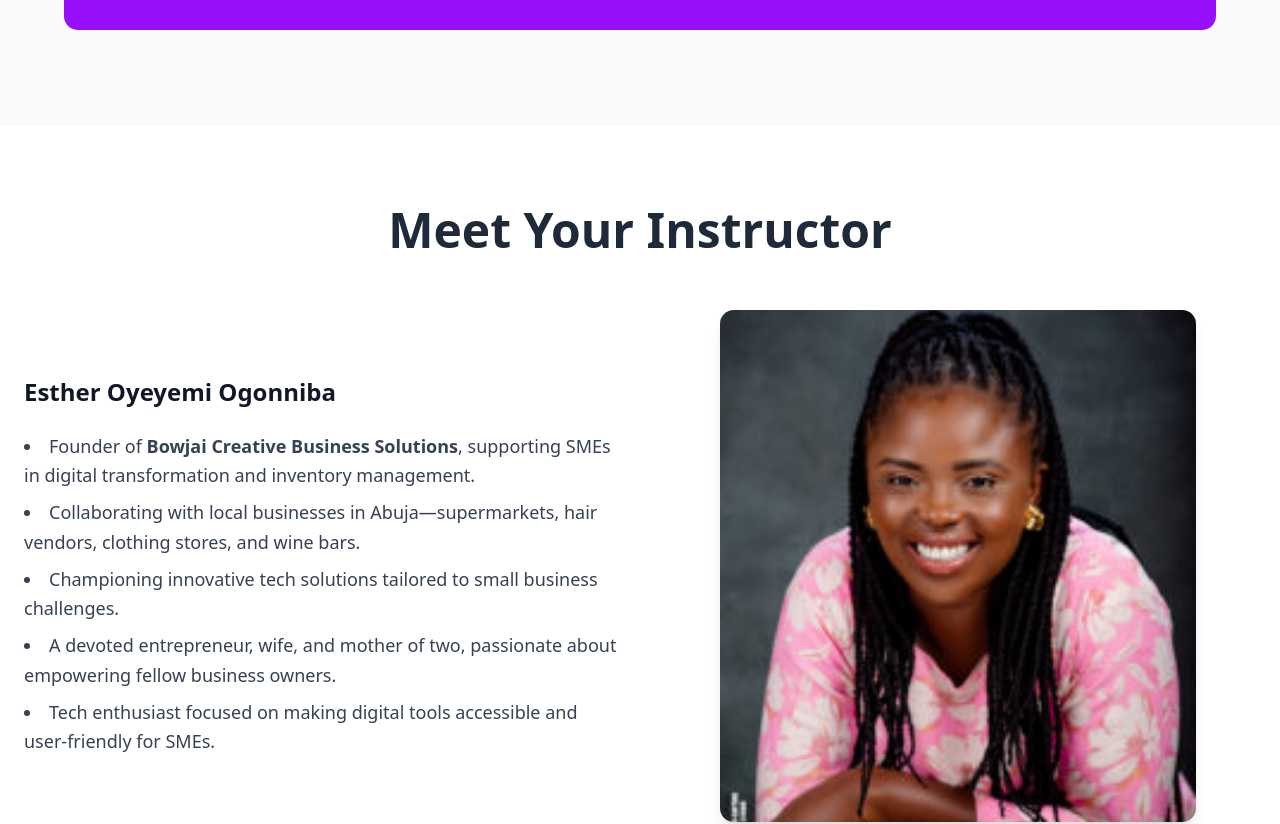
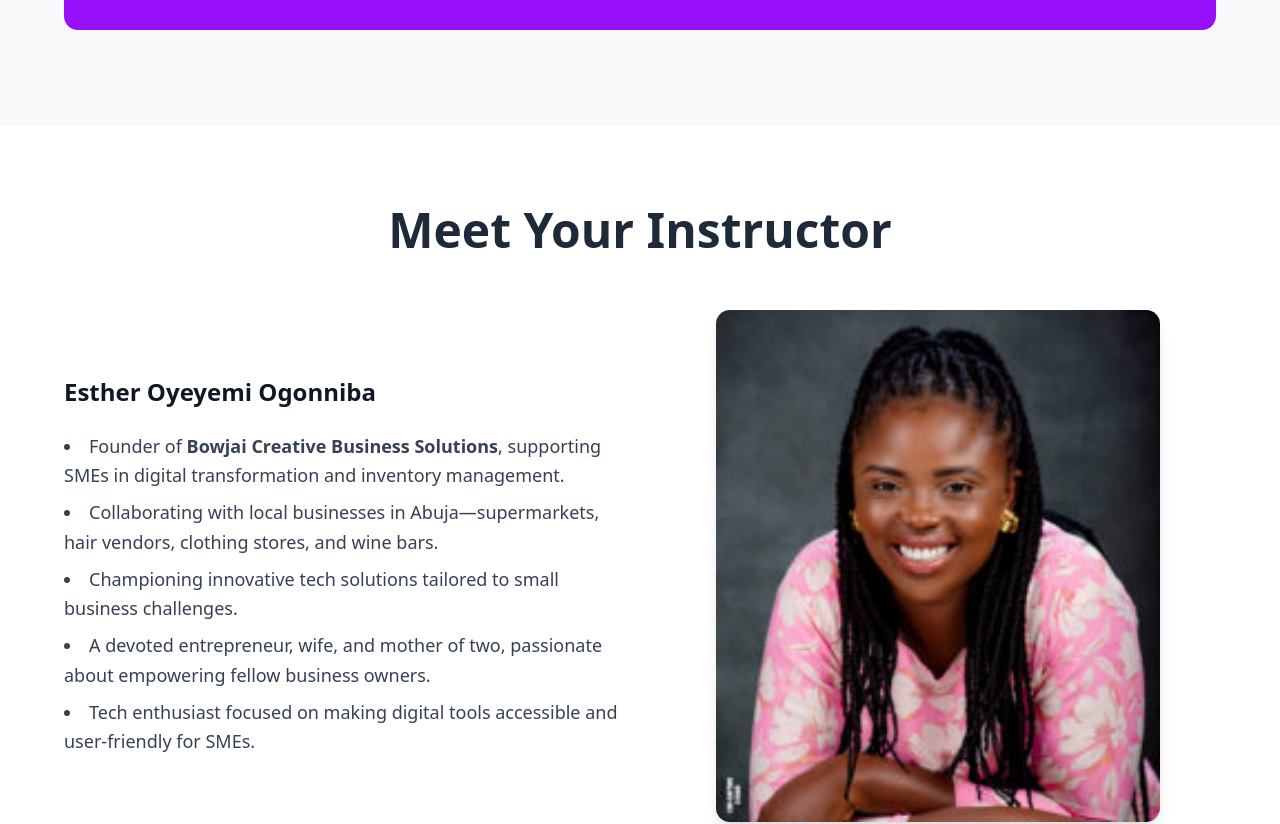
Before and after one commit to joshhumphrey02/boijai, a React (Vite) app: page / in a window 1280 px wide. Shown: the part 3120-3944 px from the top of the page. Built offline with nearby package versions, Linux system fonts and the light colour scheme.

Commit message:
Update About.tsx

```diff
--- a/src/components/About.tsx
+++ b/src/components/About.tsx
@@ -1,7 +1,7 @@
 export default function About() {
   return (
-    <div className="w-full py-20 px-6 bg-white">
-      <div className="max-w-7xl mx-auto">
+    <div className="w-full py-20 px-4 bg-white">
+      <div className="max-w-6xl mx-auto">
         <h1 className="text-4xl md:text-5xl font-semibold text-center text-gray-800 mb-14">
           Meet Your Instructor
         </h1>
```
